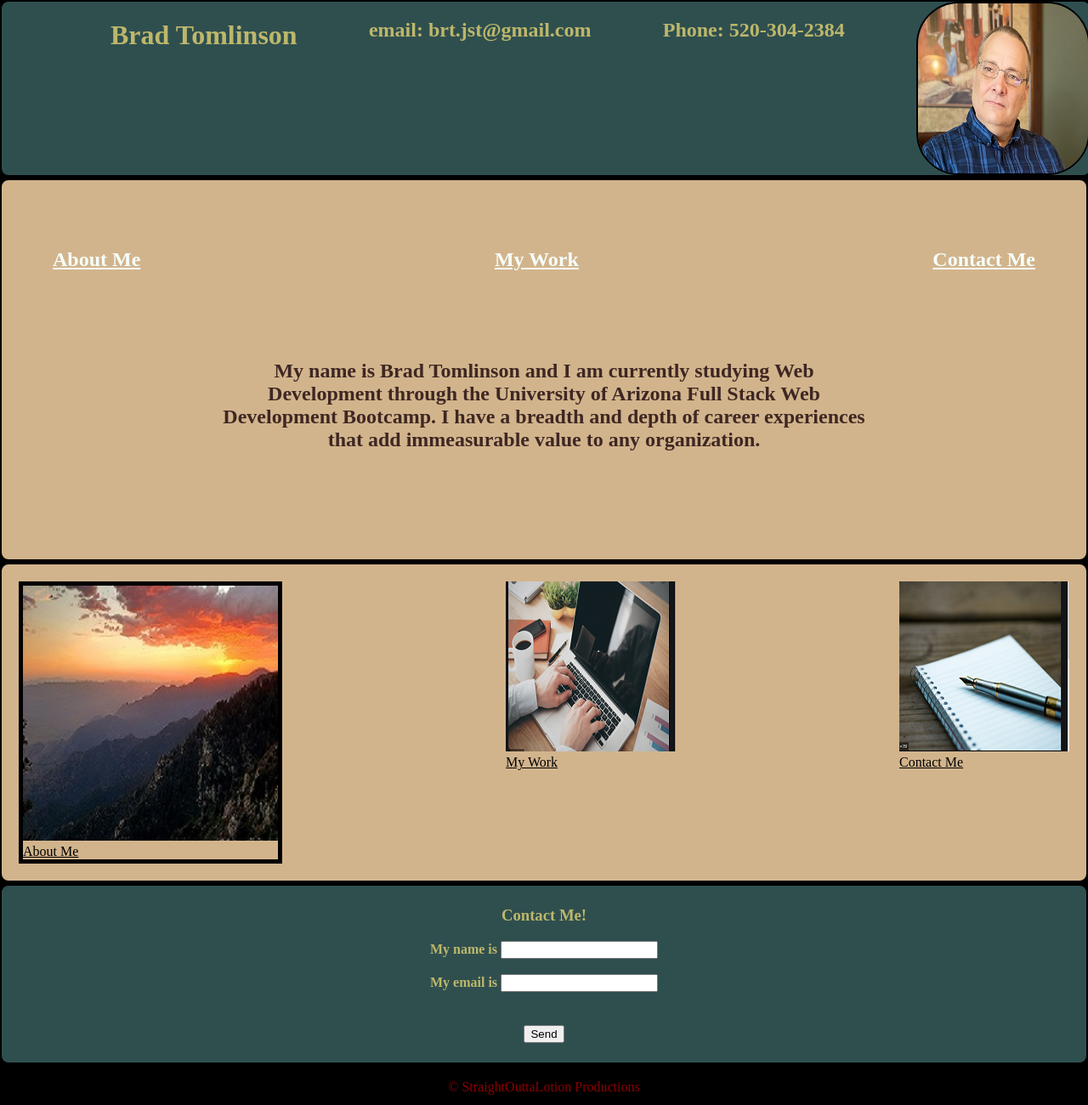
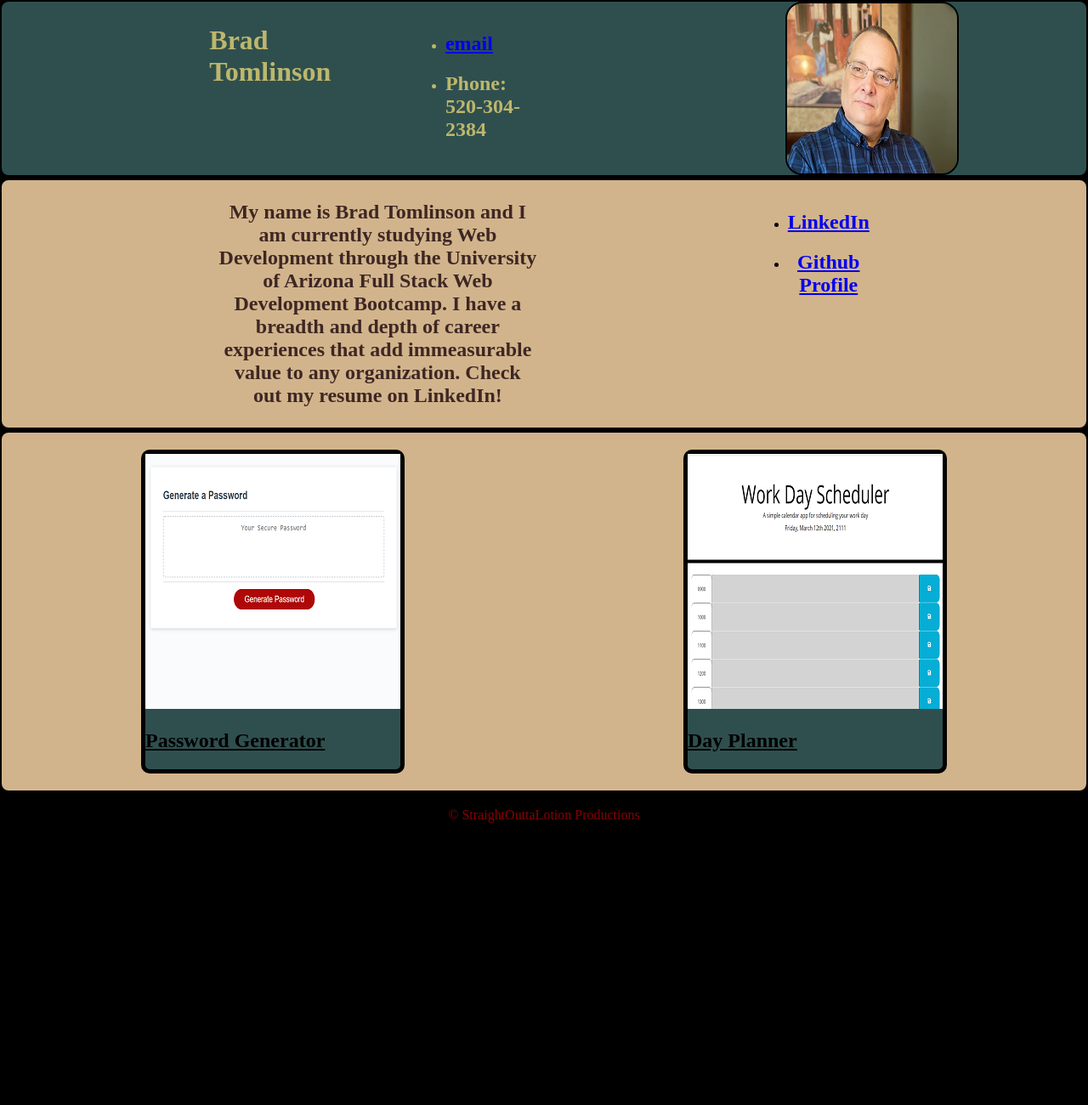
Before and after one commit to bradfan/Updated-Portfolio, a plain HTML site: page index.html in a window 1280 px wide. Shown: the whole page at 85% size. After the commit the page ends 986 px from the top, so only its background shows below. Drawn offline with Linux system fonts and the light colour scheme.

Commit message:
organize aesthetics

```diff
--- a/index.html
+++ b/index.html
@@ -10,70 +10,34 @@
   </head>
 
 <body>
-
-
-        <header class=top>         <!---flex container-->
-
-
-            <h1 class="name">Brad Tomlinson</h1>
-            <h2>email: brt.jst@gmail.com</h2>
-            <h2>Phone: 520-304-2384</h2>
-            <img id="personal" src=".\images\personal.png" alt="200px placeholder">
-
+    <header class="top">         <!---flex container-->
+      <nav>
+            <h1 id="name">Brad Tomlinson</h1>
+         <ul>
+            <li><h1><a href="mailto:brt.jst@gmail.com"> email</a></h1></li>
+            <li><h1>Phone: 520-304-2384</h1></li>
+         </ul>
+      </nav>
+            <img class="personal" src=".\images\personal.png" alt="image of Brad Tomlinson">
          </header>
-
-
-
-        <nav class=links>
-                  <!---flex container-->
-               <a href="#about"><h2>About Me</h2></a>
-               <a href="#work"><h2>My Work</h2></a>
-               <a href="#contact"><h2>Contact Me</h2></a>
-
-               <p id="words"><strong>My name is Brad Tomlinson and I am currently studying Web Development through the University of Arizona Full Stack Web Development Bootcamp. I have a breadth and depth of career experiences that add immeasurable value to any organization.</strong></p>
-
+         <nav class="links">
+                  <p id="words"><strong>My name is Brad Tomlinson and I am currently studying Web Development through the University of Arizona Full Stack Web Development Bootcamp. I have a breadth and depth of career experiences that add immeasurable value to any organization. Check out my resume on LinkedIn!</strong></p>
+                <ul class="check">
+                <li><a href="https://www.linkedin.com/in/brad-tomlinson-90210/" target="blank"><h2>LinkedIn</h2></a></li>
+                <li><a href="https://github.com/bradfan" target="blank"><h2>Github Profile</h2></a></li>
+               </ul>
             </nav>
 
+        <main>
 
+            <a class="apps" href="https://bradfan.github.io/Password-Generator/" target="blank"><img  src=".\images\generator.png" alt="img of application"/><h2>Password Generator</h2></a>
 
-    <main>    <!---flex container-->
-
-               <!--links to be changed to appropriate destination-->
-
-
-            <a id="about" href="#" target="blank"><img  src=".\images\about.png" alt="300px placeholder"/><header>About Me</header></a>
-
-             <a id="work" href="#" target="blank"><img  src=".\images\work.png" alt="200px placeholder"/><header>My Work</header></a>
-
-            <a id="contact" href="#info" target="blank"><img  src=".\images\contact.png" alt="200px placeholder"/><header>Contact Me</header></a>
-
+             <a class="apps" href="https://bradfan.github.io/day-planner/" target="blank"><img  src=".\images\dayplanner.png" alt="img of application"/><h2>Day Planner</h2></a>
 
          </main>
 
-
-
-
-    <section class="contact">
-        <div id=info>
-
-           <h3>Contact Me!</h3>
-           <strong>My name is  </strong><input type="Name"></br>
-           <br>
-           <strong>My email is  </strong><input type="Email"></br>
-           <br>
-           <h3><button>Send</button></h3>
-        </div>
-
-    </section>
-
-
-
     <footer>
-
-
          <p>&#169 StraightOuttaLotion Productions</p>
-
-
     </footer>
 
 
--- a/style.css
+++ b/style.css
@@ -1,46 +1,43 @@
+*{
+    font-family: 'Times New Roman', Times, serif;
+    /* box-sizing: border-box; */
+
+}
 body{
-    font-family: 'Times New Roman', Times, serif;
-    margin: auto;
+    margin: 0;
     background-color: black;
-
 
 }
 
 .top{
     background-color:darkslategrey;
-    width:100%;
     border-radius: 10px;
     color: darkkhaki;
-    height: auto;
     border: 2px solid black;
     display: flex;
-    justify-content: space-between;
+    justify-content: space-around;
+}
+
+nav{
+   display: inline-flex;
+   justify-content: space-around;
+
+}
+#name{
+    margin-left:20%;
+    margin-right: 20%;
+    font-size: 2rem;
+}
+
+
+ .personal{
+    border:2px solid black;
+    border-radius: 20px;
+
+    flex: row;
 
 
 }
-
-#personal{
-    border:2px solid black;
-    border-radius: 50px;
-    max-width: 200px;
-
-}
-
-.name{
-
-    margin-left: 10%;
-    font-size: 200%;
-
-}
-
-
-
-a{
-    color: mintcream;
-    margin: 60px;
-
-    }
-
 
 .links{
     height: auto;
@@ -48,11 +45,9 @@ a{
     border-radius: 10px;
     border: 2px solid black;
     display: flex;
-    flex-wrap: wrap;
     justify-content: space-between;
     margin-top: 2px;
     text-align: center;
-    color: mintcream;
 
 }
 
@@ -61,10 +56,7 @@ a{
     margin-left: 20%;
     margin-right:20%;
     color: #3e2723;
-    margin-bottom: 10%;
     font-size:150%;
-
-
 }
 
 
@@ -74,53 +66,21 @@ main{
     border-radius: 10px;
     display: flex;
     flex-wrap: wrap;
-    justify-content: space-between;
+    justify-content: space-around;
     margin-top: 2px;
 
 }
-
-
-
-header{
-    text-align: center;
-    display:flex;
-    flex-direction: row;
-
-
+.check{
+    margin-right:20%;
 }
 
-#work{
+.apps{
      margin:20px;
      color:black;
-
+     background-color: darkslategrey;
+     border:5px solid black;
+     border-radius: 10px;
 }
-
-#about{
-    border:5px solid black;
-    margin:20px;
-    color: black;
-
-}
-
-#contact{
-    margin:20px;
-    color:black;
-
-
-}
-
-.contact{
-    text-align: center;
-    background-color: darkslategrey;
-    border-radius: 10px;
-    padding: 5px;
-    border: 2px solid black;
-    margin-top: 2px;
-    color: darkkhaki;
-
-}
-
-
 
 
 footer{
@@ -129,3 +89,10 @@ footer{
     border: 2px solid black;
 
 }
+ @media screen and (max-width: 900px) {
+
+ }
+
+ @media screen and (min-width: 479px) and (max-width: 768px) {
+
+ }
```
Also changed, not shown: images/about.png (deleted), images/contact.png (deleted), images/dayplanner.png (added), images/generator.png (added), images/work.png (deleted). Lines whose indentation alone changed are shown as unchanged.
